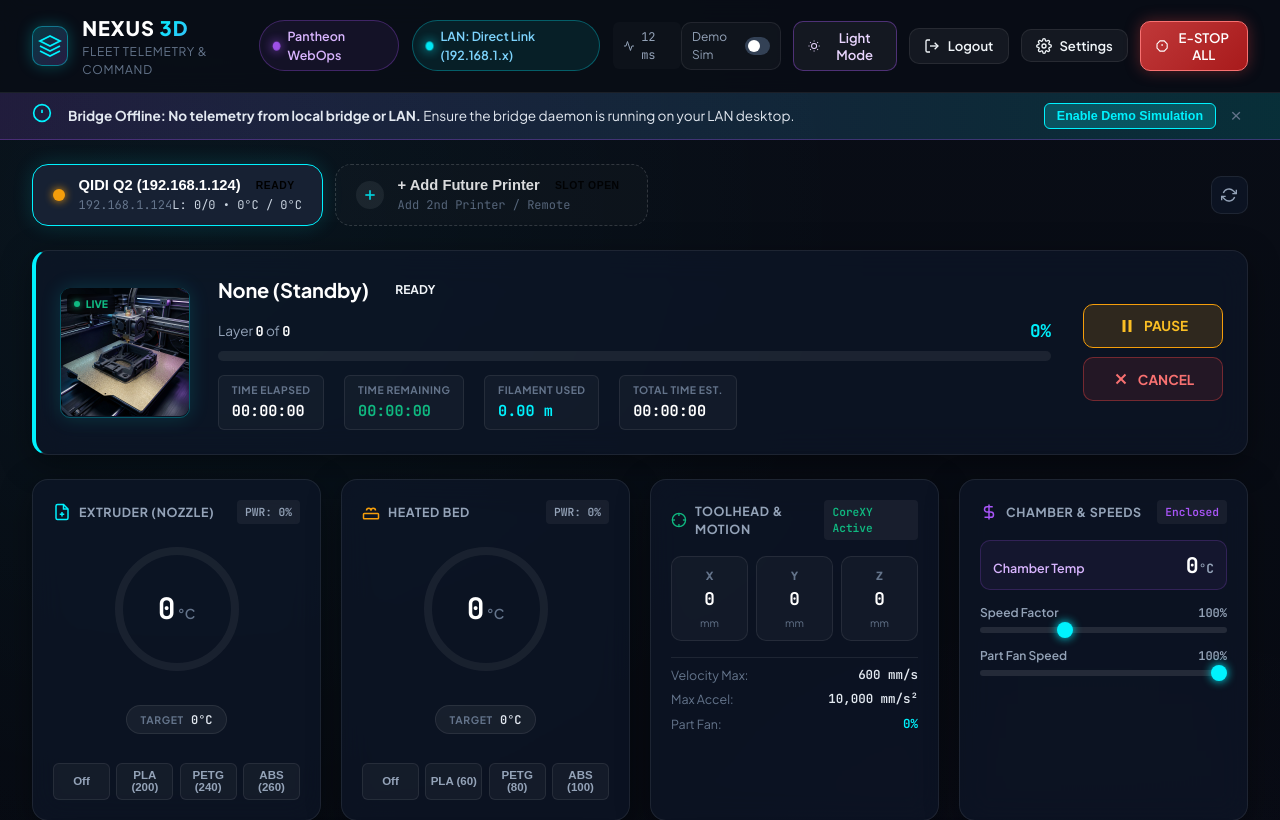
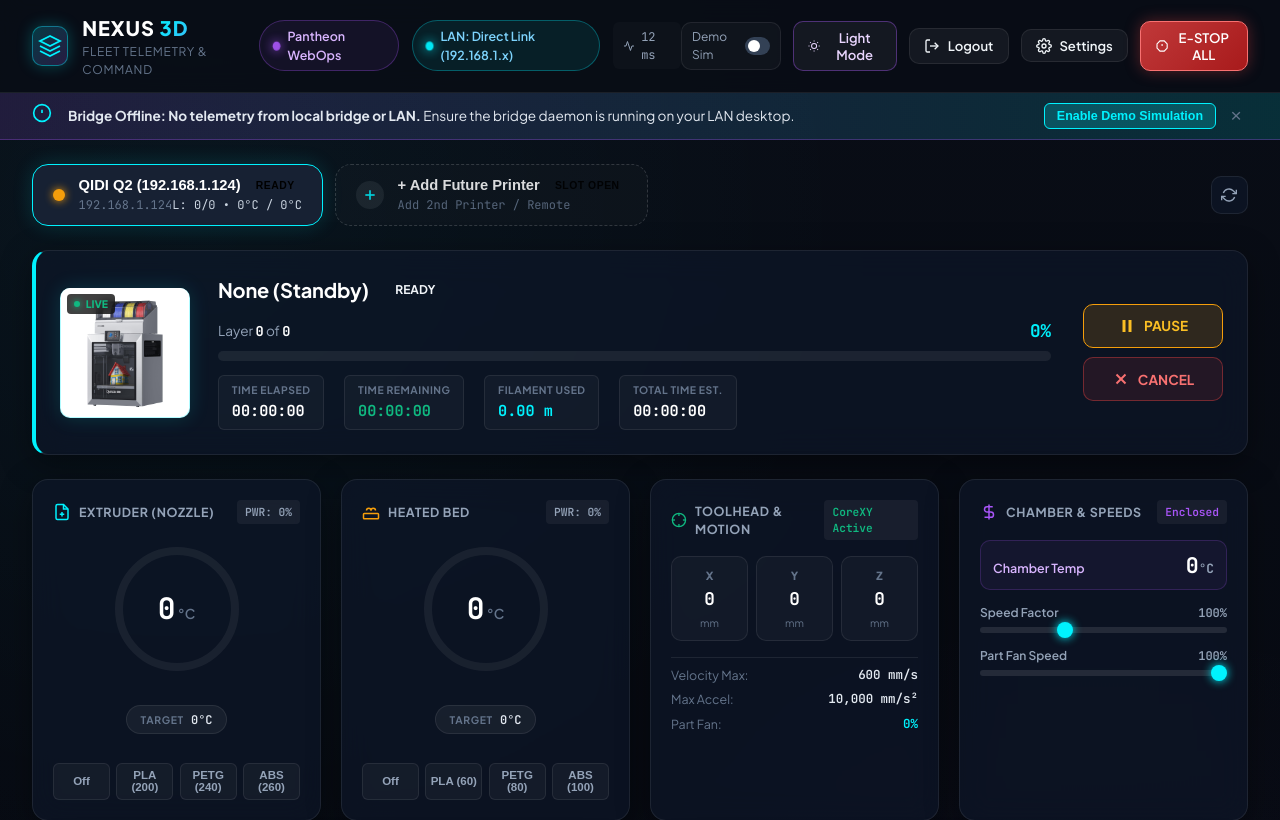
Before and after one commit to YvezXD/Nexus3DTest, a PHP site: page /index.php?route=NewPrinterIcon in a window 1280 px wide. Shown: the top 820 px of the page. Run offline with PHP 8.4, Linux system fonts and the light colour scheme; the visitor is signed in with stand-in values (Sample User, id 1); data that the repository does not hold is empty.

```diff
--- a/app.js
+++ b/app.js
@@ -498,7 +498,7 @@ function updateCameraFeed(forceReload = false) {
 
   if (STATE.simMode) {
     if (camSnapshotPoller) { clearInterval(camSnapshotPoller); camSnapshotPoller = null; }
-    img.src = STATE.activePrinterId === 'p1' ? 'assets/print_thumbnail.jpg' : 'assets/printer2_standby.jpg';
+    img.src = STATE.activePrinterId === 'p1' ? 'assets/NewPrinterIcon.jpeg' : 'assets/printer2_standby.jpg';
     if (fpsBadge) fpsBadge.textContent = 'DEMO';
     if (standbyOverlay) standbyOverlay.style.display = 'none';
     return;
@@ -582,7 +582,7 @@ function loadSingleCloudSnapshot(customUrl = null) {
   };
   preloader.onerror = () => {
     if (!img.src || img.src.includes('about:blank')) {
-      img.src = STATE.activePrinterId === 'p1' ? 'assets/print_thumbnail.jpg' : 'assets/printer2_standby.jpg';
+      img.src = STATE.activePrinterId === 'p1' ? 'assets/NewPrinterIcon.jpeg' : 'assets/printer2_standby.jpg';
     }
     if (fpsBadge) fpsBadge.textContent = 'STANDBY';
   };
@@ -676,7 +676,11 @@ function renderDualFleet() {
   const fc1Ext = document.getElementById('fc1Extruder');
   const fc1Bed = document.getElementById('fc1Bed');
   const fc1Remain = document.getElementById('fc1Remain');
+  const fc1Img = document.querySelector('#fleetCard1 .fleet-thumb-img');
 
+  if (fc1Img && !fc1Img.src.includes('NewPrinterIcon')) {
+    fc1Img.src = 'assets/NewPrinterIcon.jpeg';
+  }
   if (fc1Percent) fc1Percent.textContent = `${p1.progress}%`;
   if (fc1File) fc1File.textContent = p1.filename;
   if (fc1Layer) fc1Layer.textContent = `${p1.currentLayer} / ${p1.totalLayer}`;
@@ -727,6 +731,12 @@ function renderFocusView() {
 
   // Hero Card
   const heroThumb = document.getElementById('heroThumb');
+  if (heroThumb) {
+    const targetThumb = STATE.activePrinterId === 'p1' ? 'assets/NewPrinterIcon.jpeg' : 'assets/printer2_standby.jpg';
+    if (!heroThumb.src.includes(targetThumb)) {
+      heroThumb.src = targetThumb;
+    }
+  }
   const heroLiveTag = document.getElementById('heroLiveTag');
   const heroFilename = document.getElementById('heroFilename');
   const heroStateBadge = document.getElementById('heroStateBadge');
--- a/dashboard.html
+++ b/dashboard.html
@@ -11,7 +11,7 @@
   <link rel="preconnect" href="https://fonts.gstatic.com" crossorigin>
   <link href="https://fonts.googleapis.com/css2?family=JetBrains+Mono:wght@400;500;600;700&family=Plus+Jakarta+Sans:wght@400;500;600;700;800&display=swap" rel="stylesheet">
 
-  <link rel="stylesheet" href="style.css?v=2.3">
+  <link rel="stylesheet" href="style.css?v=2.4">
 </head>
 <body class="dark-theme">
 
@@ -189,7 +189,7 @@
 
         <div class="fleet-card-body">
           <div class="fleet-thumb-wrap">
-            <img src="assets/print_thumbnail.jpg" alt="Print Preview" class="fleet-thumb-img">
+            <img src="assets/NewPrinterIcon.jpeg" alt="Print Preview" class="fleet-thumb-img">
             <div class="thumb-overlay-progress">
               <span id="fc1Percent">0.0%</span>
             </div>
@@ -251,7 +251,7 @@
       <section class="job-hero-card card-glass" id="jobHeroCard">
         <div class="job-hero-left">
           <div class="job-thumbnail-box">
-            <img src="assets/print_thumbnail.jpg" alt="Active Print Job Thumbnail" class="job-thumb" id="heroThumb">
+            <img src="assets/NewPrinterIcon.jpeg" alt="Active Print Job Thumbnail" class="job-thumb" id="heroThumb">
             <div class="thumb-live-tag">
               <span class="live-dot pulse"></span>
               <span id="heroLiveTag">LIVE</span>
@@ -565,7 +565,7 @@
             <div class="panel-body camera-view-body">
               <!-- Camera Stream Container -->
               <div class="stream-wrapper" id="streamWrapper">
-                <img id="cameraStreamImg" src="assets/print_thumbnail.jpg" alt="3D Printer Camera Stream" class="live-stream-feed">
+                <img id="cameraStreamImg" src="assets/NewPrinterIcon.jpeg" alt="3D Printer Camera Stream" class="live-stream-feed">
 
                 <!-- Camera Standby / Offline Overlay -->
                 <div class="camera-standby-overlay" id="cameraStandbyOverlay" style="display: none;">
@@ -1040,6 +1040,6 @@ cors_domains:
     </div>
   </div>
 
-  <script src="app.js?v=2.3"></script>
+  <script src="app.js?v=2.4"></script>
 </body>
 </html>
--- a/index.html
+++ b/index.html
@@ -183,7 +183,7 @@
 
         <div class="fleet-card-body">
           <div class="fleet-thumb-wrap">
-            <img src="assets/print_thumbnail.jpg" alt="Print Preview" class="fleet-thumb-img">
+            <img src="assets/NewPrinterIcon.jpeg" alt="Print Preview" class="fleet-thumb-img">
             <div class="thumb-overlay-progress">
               <span id="fc1Percent">73.1%</span>
             </div>
@@ -245,7 +245,7 @@
       <section class="job-hero-card card-glass" id="jobHeroCard">
         <div class="job-hero-left">
           <div class="job-thumbnail-box">
-            <img src="assets/print_thumbnail.jpg" alt="Active Print Job Thumbnail" class="job-thumb" id="heroThumb">
+            <img src="assets/NewPrinterIcon.jpeg" alt="Active Print Job Thumbnail" class="job-thumb" id="heroThumb">
             <div class="thumb-live-tag">
               <span class="live-dot pulse"></span>
               <span id="heroLiveTag">LIVE</span>
@@ -559,7 +559,7 @@
             <div class="panel-body camera-view-body">
               <!-- Camera Stream Container -->
               <div class="stream-wrapper" id="streamWrapper">
-                <img id="cameraStreamImg" src="assets/print_thumbnail.jpg" alt="3D Printer Camera Stream" class="live-stream-feed">
+                <img id="cameraStreamImg" src="assets/NewPrinterIcon.jpeg" alt="3D Printer Camera Stream" class="live-stream-feed">
 
                 <!-- Browser Mixed-Content Blocked Helper Overlay -->
                 <div class="camera-blocked-overlay" id="cameraBlockedOverlay" style="display: none;">
--- a/style.css
+++ b/style.css
@@ -777,6 +777,7 @@ input:checked + .slider:before {
   position: relative;
   flex-shrink: 0;
   border: 1px solid var(--border-subtle);
+  background: #ffffff;
 }
 
 .fleet-thumb-img {
@@ -887,6 +888,7 @@ input:checked + .slider:before {
   border: 1px solid rgba(0, 242, 254, 0.3);
   box-shadow: 0 0 20px rgba(0, 242, 254, 0.15);
   flex-shrink: 0;
+  background: #ffffff;
 }
 
 .job-thumb {
```
Also changed, not shown: assets/NewPrinterIcon.jpeg (added), assets/NewPrinterIcon.jpg (added).
